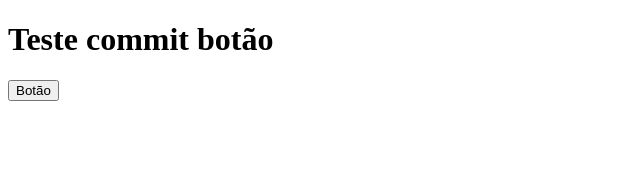
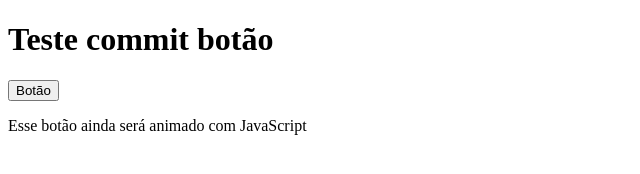
Before and after one commit to andre-linhares-dev/aula_git, a plain HTML site: page index.html in a window 1280 px wide. Shown: the whole page, without its empty margins (0-640 px from the left). Drawn offline with Linux system fonts and the light colour scheme.

Commit message:
Criação de uma tag de paragrafo

```diff
--- a/index.html
+++ b/index.html
@@ -10,6 +10,7 @@
     <div>
         <h1>Teste commit botão</h1>
         <input type="button" value="Botão">
+        <p>Esse botão ainda será animado com JavaScript</p>
 
     </div>
 </body>
```
